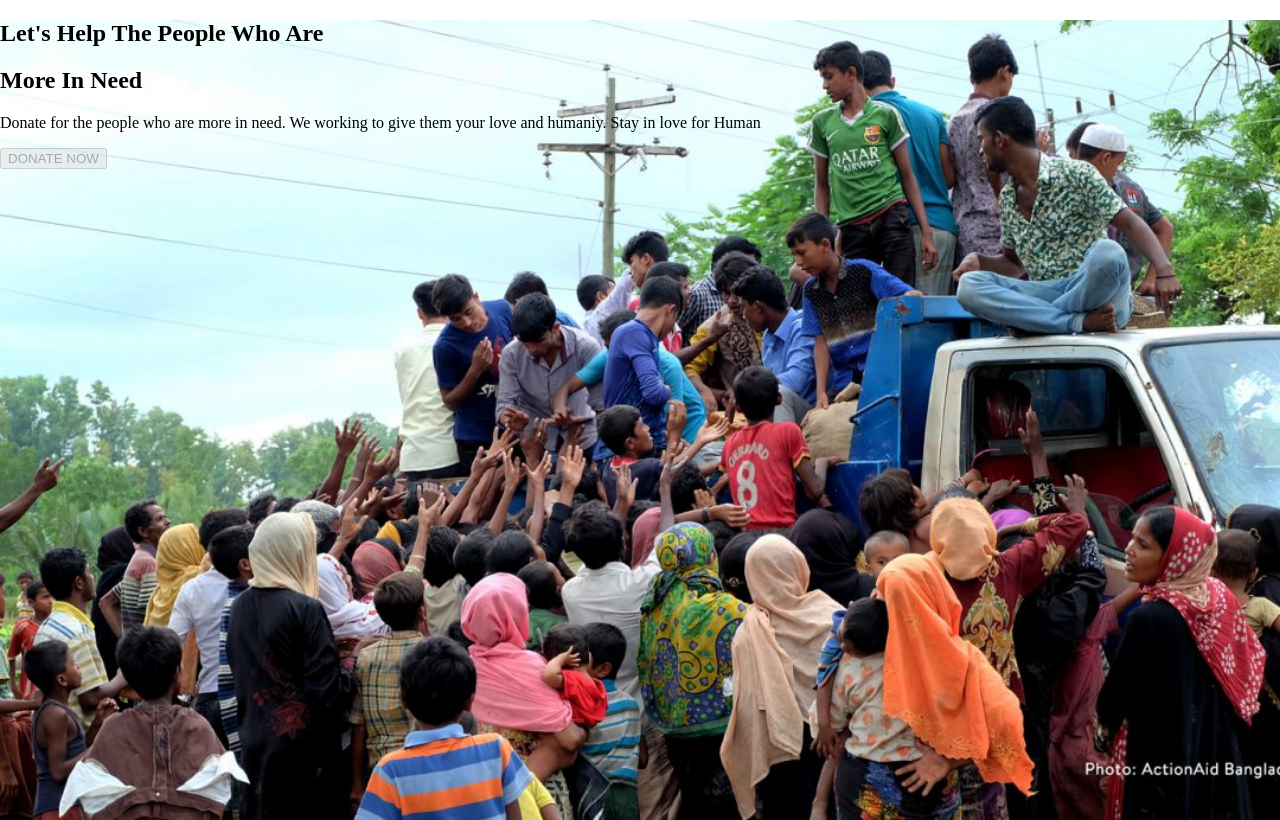
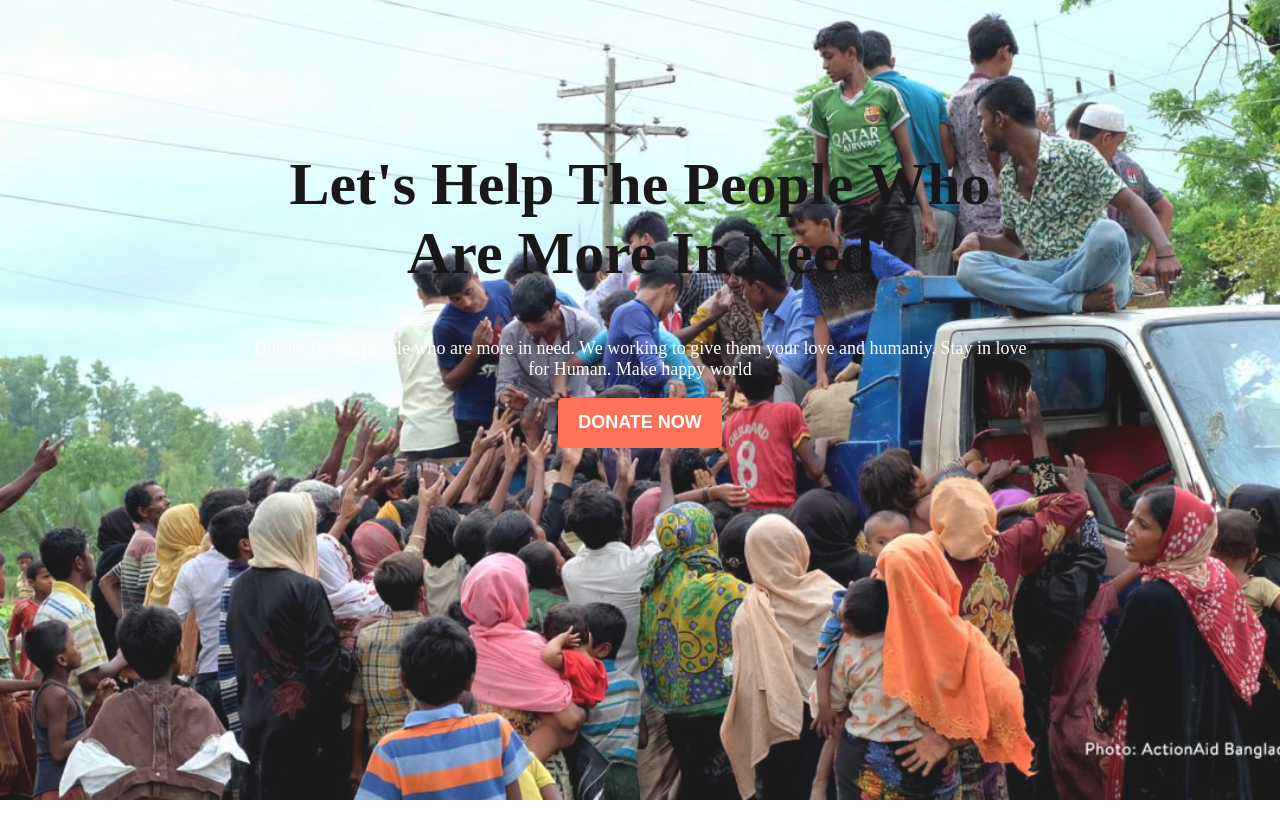
Before and after one commit to rakibul181/Donate-for-humanity, a plain HTML site: page index.html in a window 1280 px wide. Drawn offline with Linux system fonts and the light colour scheme.

Commit message:
top section done

```diff
--- a/index.html
+++ b/index.html
@@ -9,12 +9,11 @@
 </head>
 
 <body>
-    <section id="top-section">
+    <section class="top-section">
         <div class="top-section-element">
-            <h1>Let's Help The People Who Are</h1>
-            <h1>More In Need</h1>
-            <p>Donate for the people who are more in need. We working to give them your love and humaniy. Stay in love for Human</p>
-            <button disabled="disabled">DONATE NOW</button>
+            <h1>Let's Help The People Who Are More In Need</h1>
+            <p>Donate for the people who are more in need. We working to give them your love and humaniy. Stay in love for Human. Make happy world</p>
+            <button>DONATE NOW</button>
         </div>
     </section>
 </body>
--- a/style.css
+++ b/style.css
@@ -1,15 +1,39 @@
 body{
     margin: 0;
-    padding: 0;
 }
 
-#top-section{
+.top-section{
     height:100vh;
+    width: 100%;
     background-image: url(image/donation2.jpg);
+    opacity: 0.9;
+    position: absolute;
     background-repeat: no-repeat;
     background-size: cover;
 }
-
-.top-section-element{
+h1{
+    font-size: 60px;
+    font-weight: bold;
+}
+p{
+    font-size: 18px;
+    color: rgb(255, 255, 255);
 
 }
+.top-section-element{
+    text-align: center;
+    padding: 100px 250px;
+
+}
+
+button{
+    height: 50px;
+    padding: 5px 20px;
+    font-size: 18px;
+    font-weight: bold;
+    color: white;
+    background-color: tomato;
+    border: none;
+    border-radius: 5px;
+
+}
```
